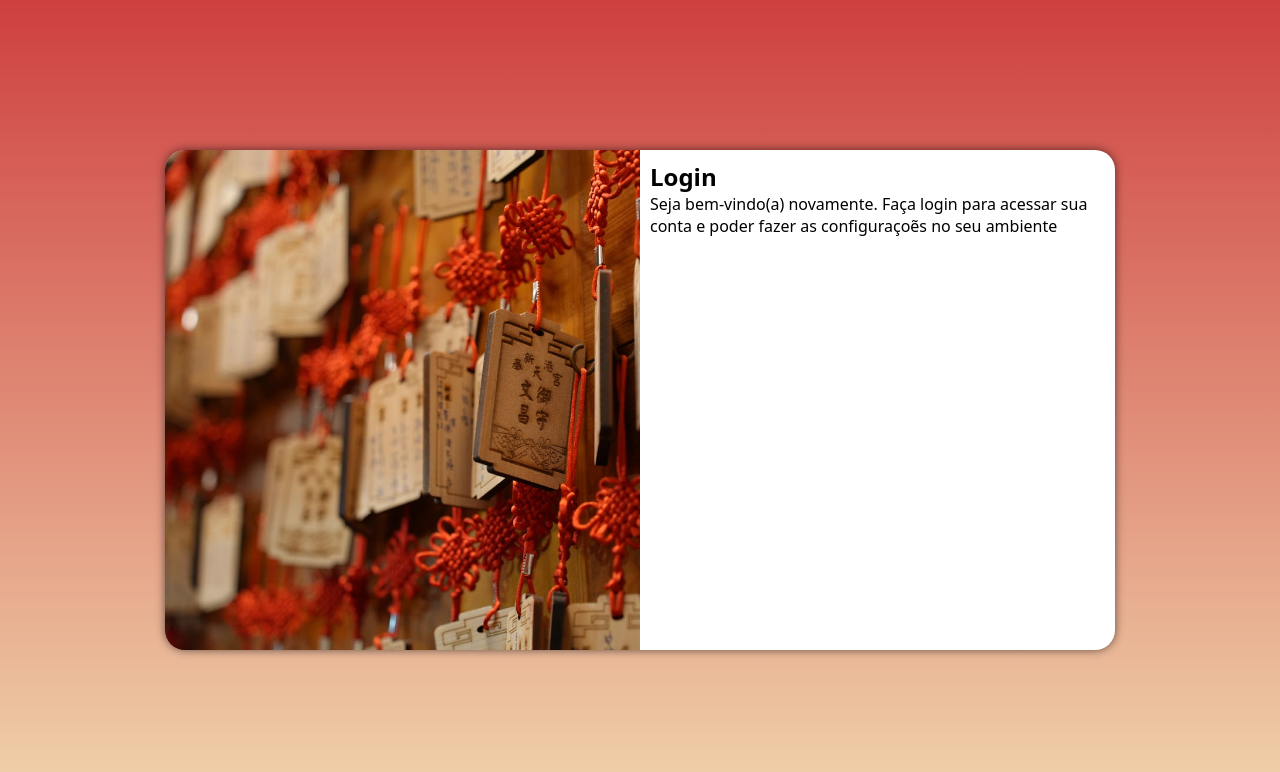
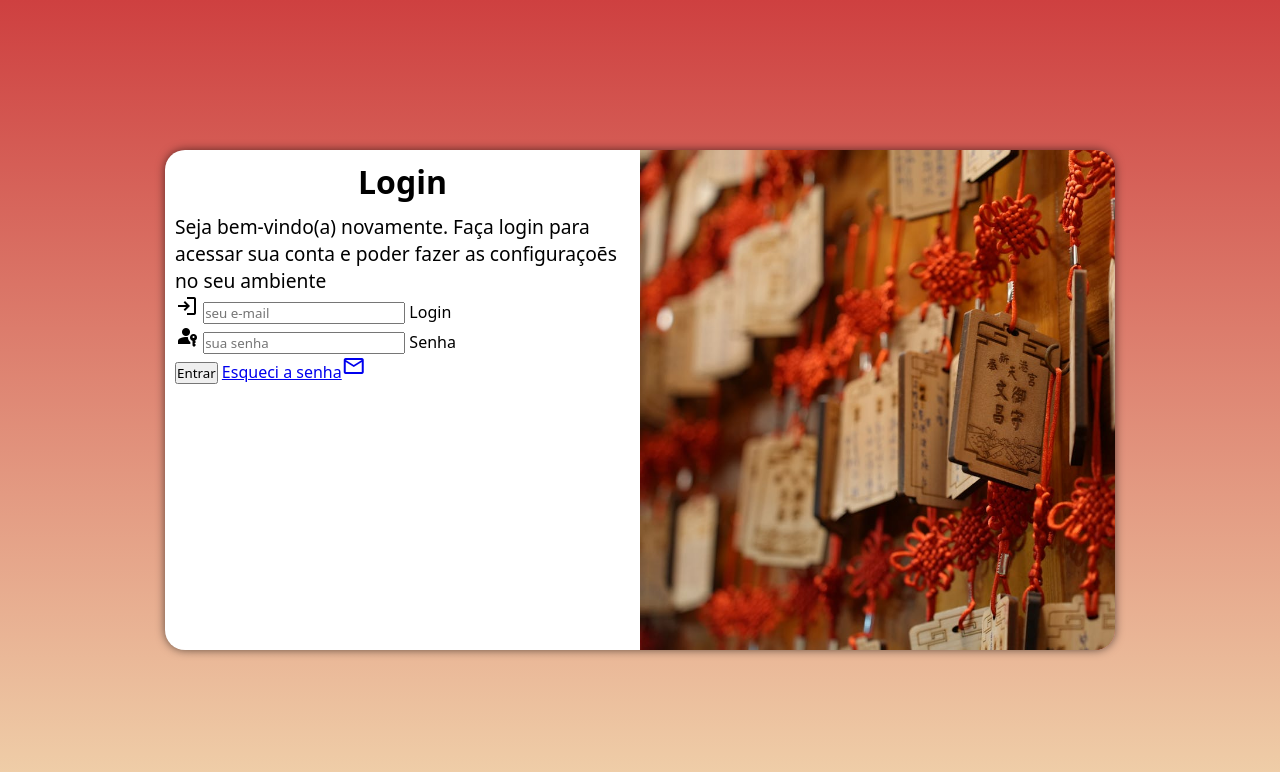
Before and after one commit to diegovieiradv/Projeto-login, a plain HTML site: page index.html in a window 1280 px wide. Drawn offline with nearby package versions, Linux system fonts and the light colour scheme.

Commit message:
atualizei tela de login

```diff
--- a/estilos/media-query.css
+++ b/estilos/media-query.css
@@ -25,13 +25,20 @@ section#login > div#formulario{
         width: 950px;
     }
     section#login > div#imagem{
-        float: left;
+        float: right;
         width: 50%;
         height: 100%;
     }
     section#login > div#formulario{
-        float: right;
+        float: left;
         width: 50%;
     }
+    div#formulario > h1{
+        font-size: 2em;
+    }
+
+    div#formulario > p{
+        font-size: 1.2em;
+}
 
 }
--- a/estilos/style.css
+++ b/estilos/style.css
@@ -42,3 +42,10 @@ section#login> div#formulario{
     display: block;
     padding: 10px;
 }
+div#formulario > h1{
+    text-align: center;
+    margin-bottom: 10px;
+}
+div#formulario > p{
+    font-size: 0.8em;
+}
--- a/index.html
+++ b/index.html
@@ -4,8 +4,12 @@
     <meta charset="UTF-8">
     <meta name="viewport" content="width=device-width, initial-scale=1.0">
     <title>Projeto-Login</title>
+    <link rel="stylesheet" href="https://fonts.googleapis.com/css2?family=Material+Symbols+Outlined:opsz,wght,FILL,GRAD@20..48,100..700,0..1,-50..200&icon_names=login" />
+    <link rel="stylesheet" href="https://fonts.googleapis.com/css2?family=Material+Symbols+Outlined:opsz,wght,FILL,GRAD@20..48,100..700,0..1,-50..200&icon_names=passkey" />
+    <link rel="stylesheet" href="https://fonts.googleapis.com/css2?family=Material+Symbols+Outlined:opsz,wght,FILL,GRAD@20..48,100..700,0..1,-50..200&icon_names=mail" />
     <link rel="stylesheet" href="estilos/style.css">
     <link rel="stylesheet" href="estilos/media-query.css">
+
 </head>
 <body>
     <main>
@@ -16,7 +20,27 @@
             <div id="formulario">
                 <h1>Login</h1>
                 <p>Seja bem-vindo(a) novamente. Faça login para acessar sua conta e poder fazer as configuraçoẽs no seu ambiente</p>
-                <form action="login.php" method="post"></form>
+                <form action="login.php" method="post" autocomplete="on">
+                    <div id="campo">
+                        <i class="material-symbols-outlined">
+                            login
+                        </i>
+                        <input type="email" name="login" id="ilogin" placeholder="seu e-mail" autocomplete="email">
+                        <label for="ilogin">Login</label>
+                    </div>
+                    <div id="campo">
+                        <i class="material-symbols-outlined">
+                            passkey
+                        </i>
+
+                        <input type="password" name="senha" id="isenha" placeholder="sua senha" autocomplete="current-password">
+                        <label for="isenha">Senha</label>
+                     </div>
+                     <input type="submit" value="Entrar">
+                     <a href="esqueci.html">Esqueci a senha<span class="material-symbols-outlined">
+                        mail
+                        </span></a>
+                </form>
             </div>
         </section>
     </main>
```
